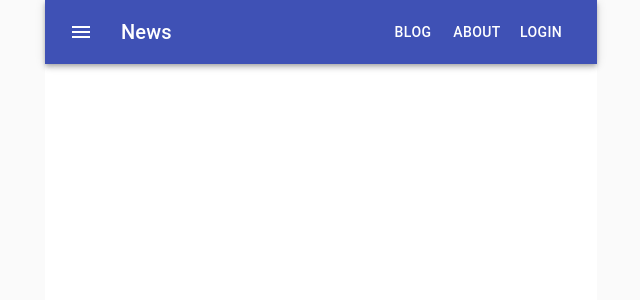
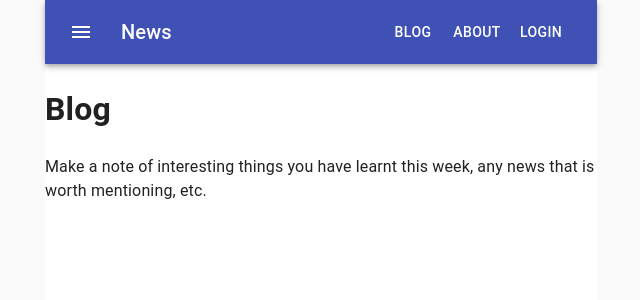
Before and after one commit to kinetic-coder/BoilerPlateReactSite, a React (Create React App) app: page /blog in a window 1280 px wide. Shown: the top 300 px of the page, without its empty margins (319-959 px from the left). Built offline with nearby package versions, Linux system fonts and the light colour scheme.

Commit message:
Added new Blog Page

```diff
--- a/src/App.js
+++ b/src/App.js
@@ -6,6 +6,7 @@ import { Switch, BrowserRouter as Router, Route } from "react-router-dom";
 // views
 import HomePage from "./views/HomePage";
 import AboutPage from "./views/AboutPage";
+import BlogPage from "./views/BlogPage";
 
 export default function App() {
   return (
@@ -14,6 +15,7 @@ export default function App() {
         <Switch>
           <Route path="/" component={HomePage} exact />
           <Route path="/about" component={AboutPage} />
+          <Route path="/blog" component={BlogPage} />
         </Switch>
       </Router>
     </Page>
--- /dev/null
+++ b/src/views/BlogPage.js
@@ -0,0 +1,15 @@
+import React from "react";
+
+const BlogPage = () => {
+  return (
+    <>
+      <h1>Blog</h1>
+      <p>
+        Make a note of interesting things you have learnt this week, any news
+        that is worth mentioning, etc.
+      </p>
+    </>
+  );
+};
+
+export default BlogPage;
```
